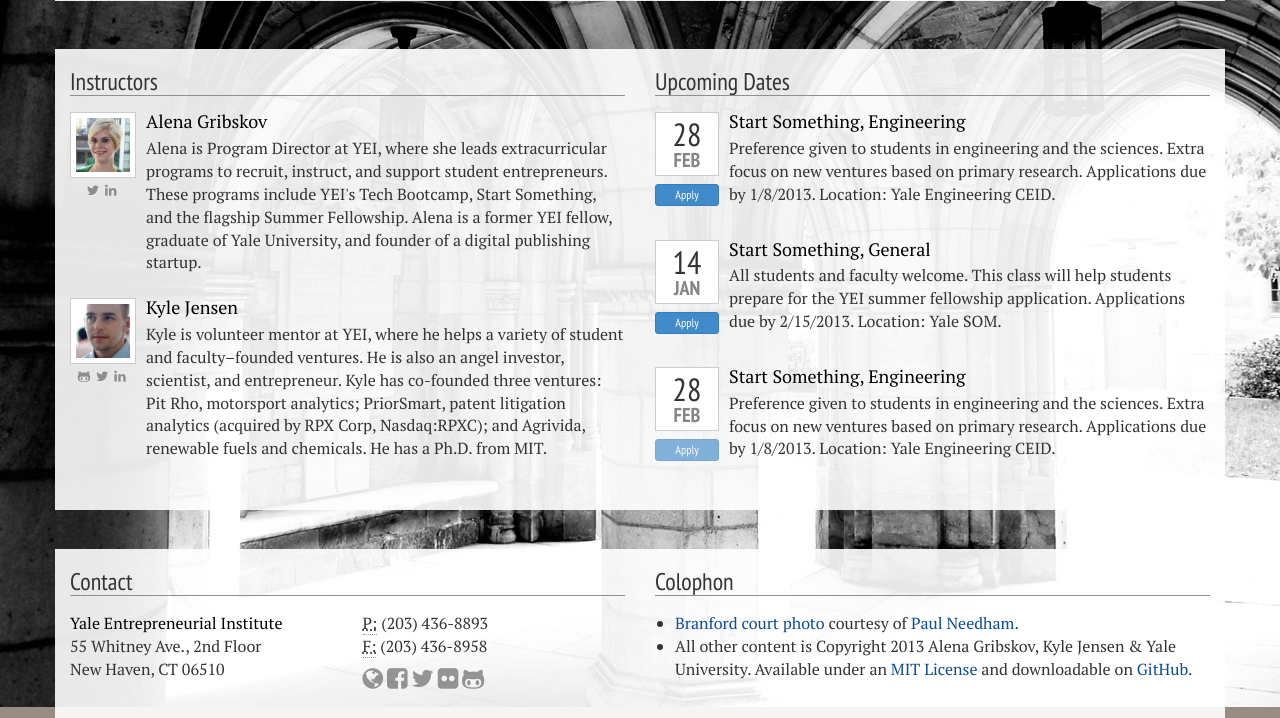
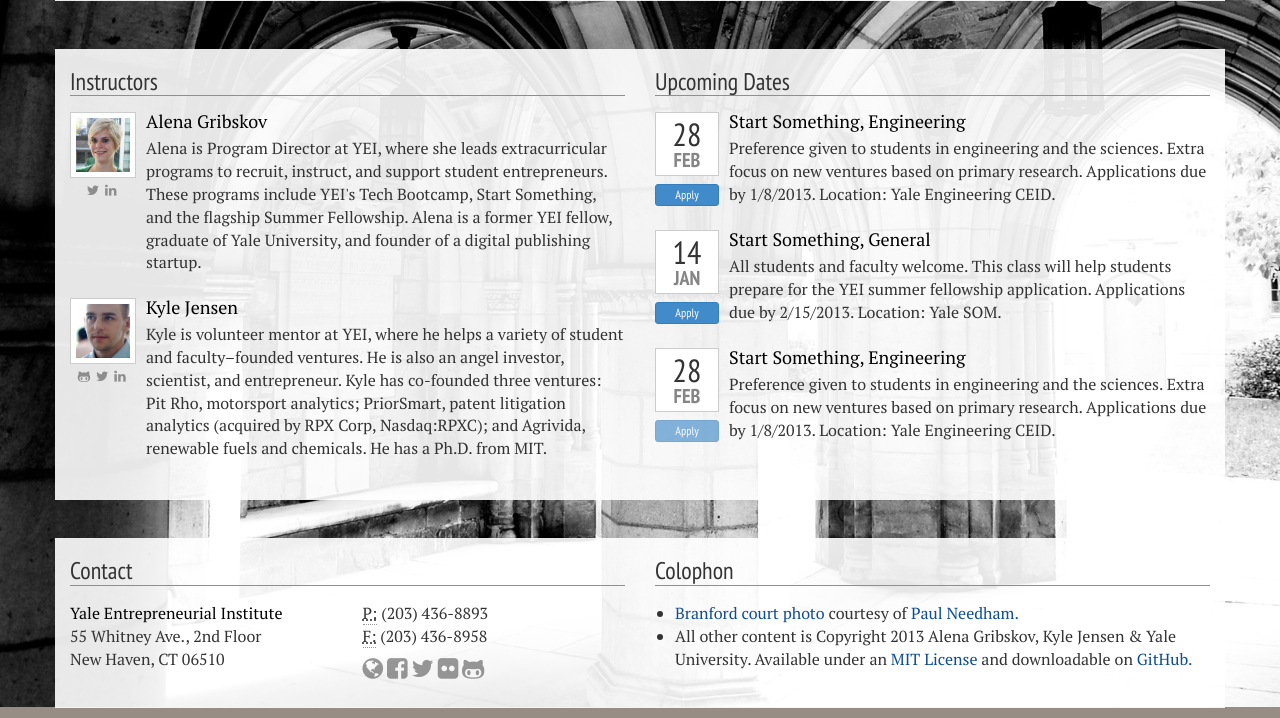
Before and after one commit to kljensen/start-something-website, a Flask app: page / in a window 1280 px wide. Shown: the part 464-1182 px from the top of the page. Run offline with Flask 2, Linux system fonts and the light colour scheme; some libraries are stand-ins or nearby versions.

Commit message:
Fix margins on upcoming workshops

```diff
--- a/static/css/main.css
+++ b/static/css/main.css
@@ -145,7 +145,9 @@ li.media{
 li.media .btn{
 	margin-top: 8px;
 }
-
+div.media-body p{
+	margin-bottom: 0;
+}
 strong{
 	color: #000;
 	font-weight: normal;
```
